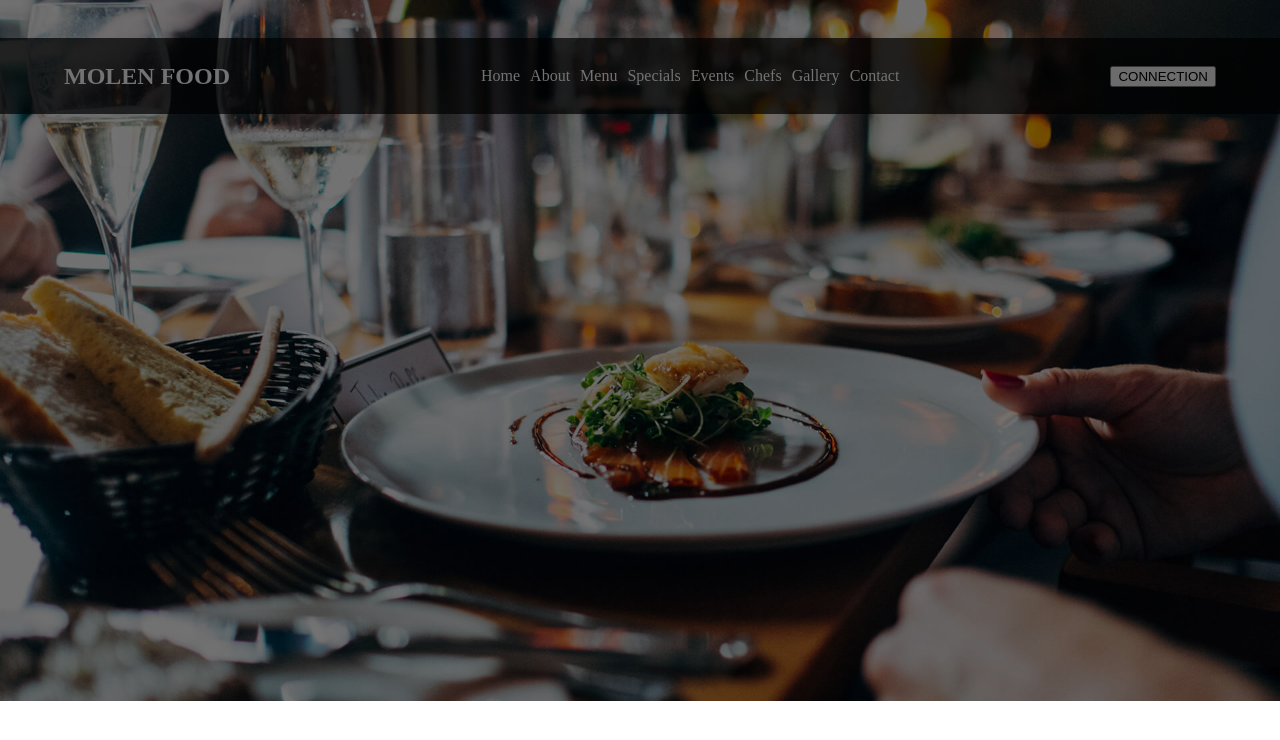
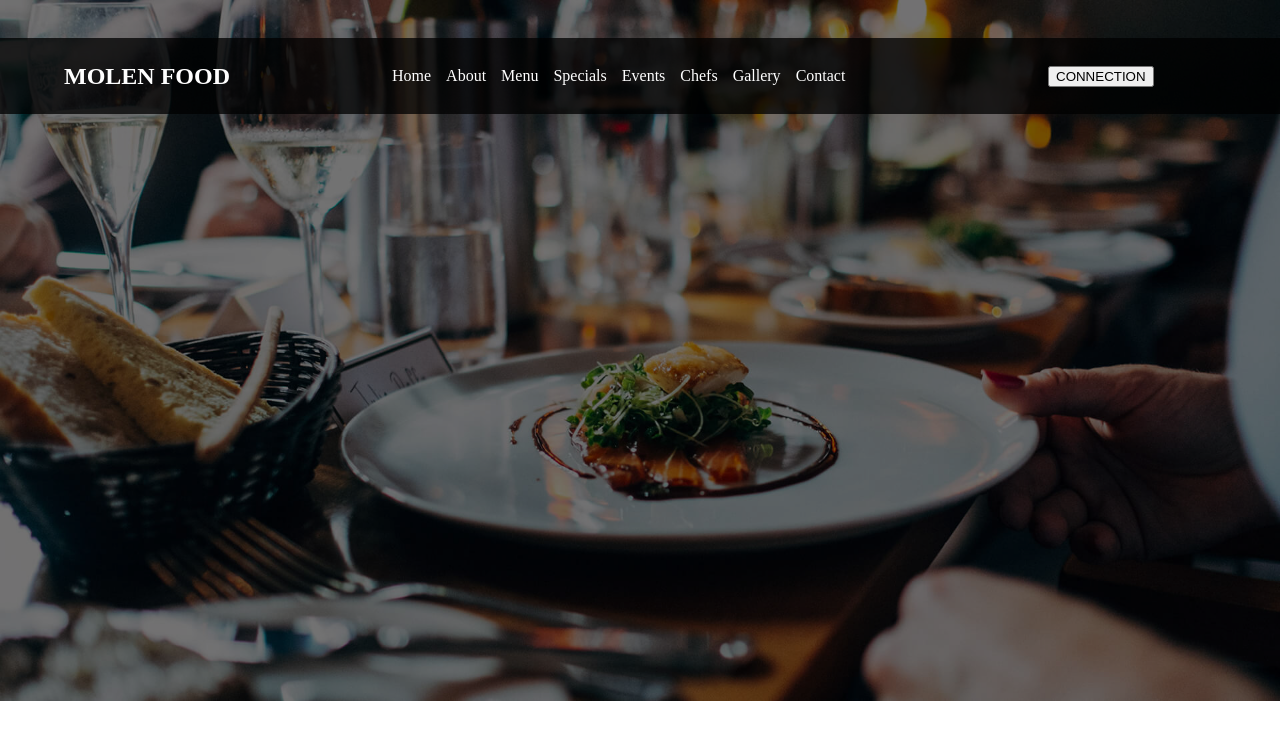
Before and after one commit to sofiane626/projet-dom-sofiane-ezzahti, a website: page index.html in a window 1280 px wide. Drawn offline with Linux system fonts and the light colour scheme.

Commit message:
correction du filtre sur le header

```diff
--- a/index.html
+++ b/index.html
@@ -19,10 +19,10 @@
       </div>
       <div class="header-div2">
         <div class="box">
-          <div>
+          <div class="header-div2-1">
             <h2>MOLEN FOOD</h2>
           </div>
-          <div>
+          <div class="header-div2-2">
             <nav>
               <ul class="nav-bar">
                 <li><a href="">Home</a></li>
@@ -36,7 +36,7 @@
               </ul>
             </nav>
           </div>
-          <div><button>CONNECTION</button></div>
+          <div class="header-div2-3"><button>CONNECTION</button></div>
         </div>
       </div>
       <div class="header-div3">
--- a/src/sass/modules/_header.scss
+++ b/src/sass/modules/_header.scss
@@ -6,28 +6,40 @@ body{
 header {
     height: 95vh;
     width: 100%;
+    position: relative;
+}
+
+header::before{
+    content: '';
+    height: 100%;
+    width: 100%;
     background-image: url("../../../public/img/hero-bg.jpg");
     filter: brightness(45%);
     position: fixed;
     object-fit: cover;
     background-repeat: no-repeat;
     background-size: 100%;
+    position: absolute;
 }
 
 .header-div1{
     height: 5%;
     width: 100%;
+    position: relative;
 }
 
 .header-div2 {
     height: 10%;
     width: 100%;
-    background-color: rgba(0, 0, 0, 0.709);
+    background-color: rgba(0, 0, 0, 0.757);
+    color: white !important;
+    position: relative;
 }
 
 .header-div3 {
     height: 85%;
     width: 100%;
+    position: relative;
 }
 
 .box{
@@ -38,12 +50,13 @@ header {
     align-items: center;
     justify-content: space-between;
     color: white;
+    position: relative;
 }
 
 .nav-bar{
     display: flex;
     align-items: center;
-    gap: 10px;
+    gap: 15px;
     list-style: none;
 }
 
@@ -51,3 +64,17 @@ header {
     text-decoration: none;
     color: white;
 }
+
+.header-div2-1{
+    width: 20%;
+}
+
+.header-div2-2{
+    width: 50%;
+}
+
+.header-div2-3{
+    width: 20%;
+    display: flex;
+    justify-content: center;
+}
```
Also changed, not shown: public/css/style.css, 1 other file.
